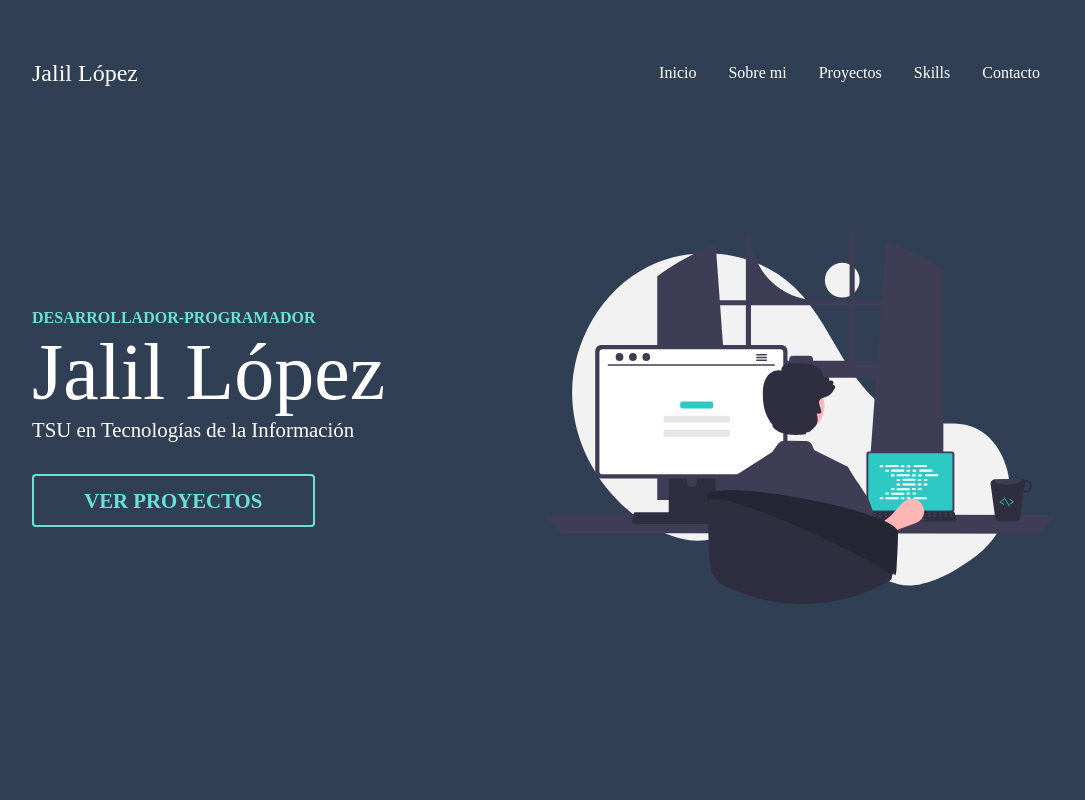
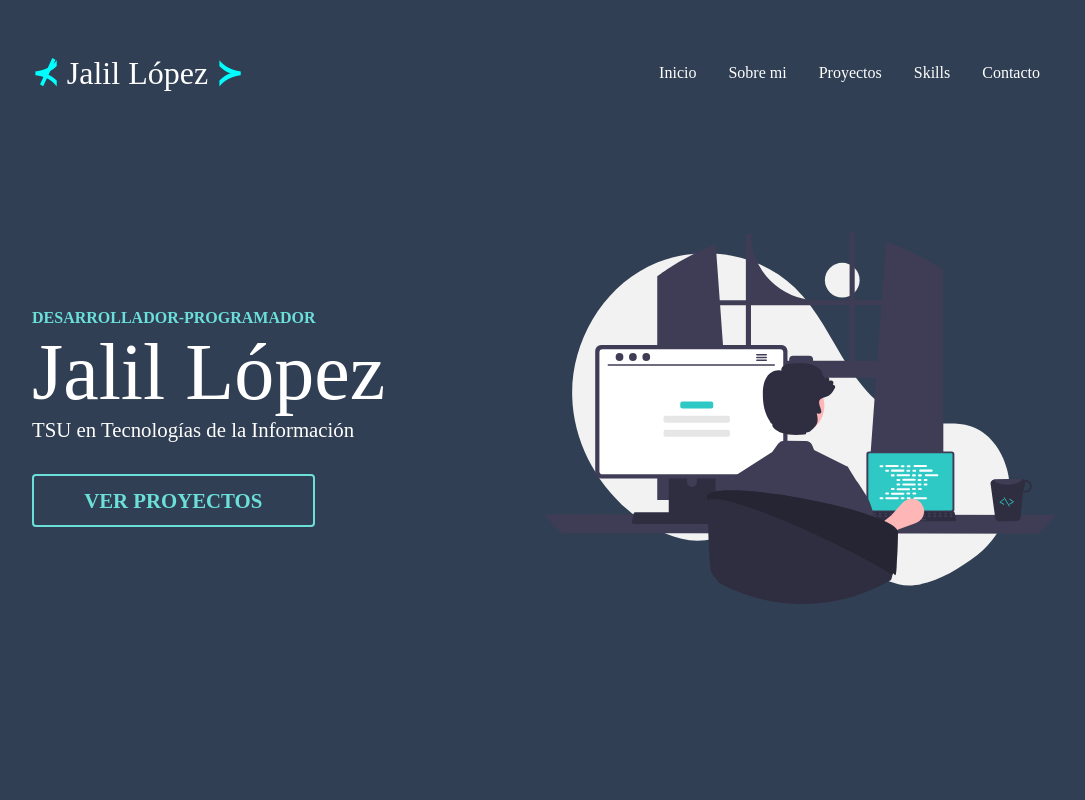
Before and after one commit to JalilManuel23/Portafolio, a React (Create React App) app: page / in a window 1280 px wide. Shown: the top 800 px of the page, without its empty margins (96-1181 px from the left). Built offline with nearby package versions, Linux system fonts and the light colour scheme.

Commit message:
se termina pagina en su totalidad

```diff
--- a/src/components/Navbar/Navbar.jsx
+++ b/src/components/Navbar/Navbar.jsx
@@ -11,7 +11,7 @@ export const Navbar = () => {
     return (
         <nav className="navbar">
             <div className="brand-title">
-                Jalil López
+                <span>&#8832;</span> Jalil López <span>&#8827;</span>
             </div>
             <a href="#" className="toggle-button" onClick={ toogle }>
                 <span className="bar"></span>
--- a/src/components/Navbar/navbar.css
+++ b/src/components/Navbar/navbar.css
@@ -6,8 +6,13 @@
 }
 
 .brand-title {
-    font-size: 1.5rem;
+    font-size: 4vmin;
     /* margin: .5rem; */
+}
+
+.brand-title span {
+    color: aqua;
+    font-weight: bold;
 }
 
 .navbar-links ul {
```
